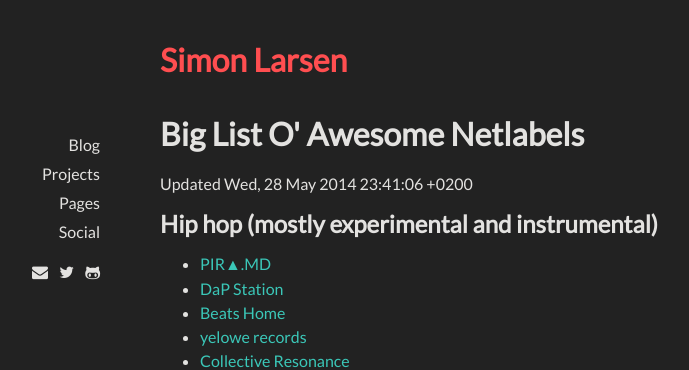
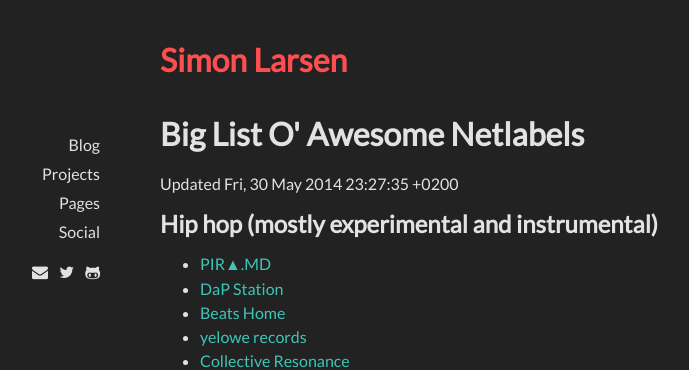
Before and after one commit to SimonLarsen/simonlarsen.github.io, a Jekyll site: the page built from pages/netlabels/index.md, in a window 1280 px wide and 1400 px high. Shown: the top 370 px of the window, without its empty margins (205-894 px from the left). Built offline with Jekyll 4.4.1, drawn with Linux system fonts in a browser that asks for light colours.

```diff
--- a/pages/netlabels/index.md
+++ b/pages/netlabels/index.md
@@ -2,7 +2,7 @@
 layout: default
 title: Big List O' Awesome Netlabels
 ---
-Updated Wed, 28 May 2014 23:41:06 +0200
+Updated Fri, 30 May 2014 23:27:35 +0200
 
 ## Hip hop (mostly experimental and instrumental) ##
 
```
Also changed, not shown: other parts of pages/netlabels/index.md (+1 -0 lines).
